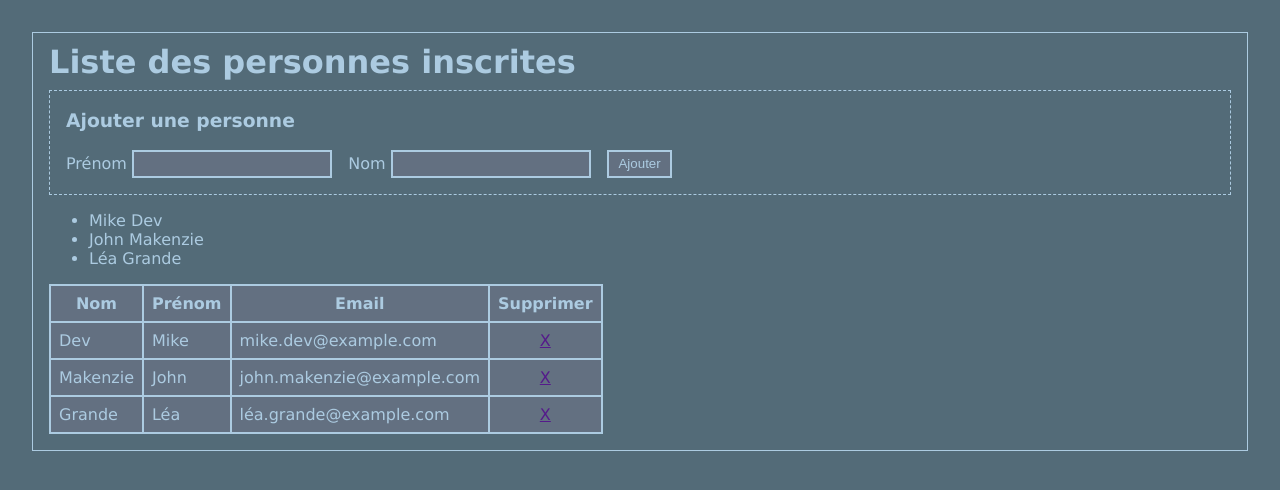
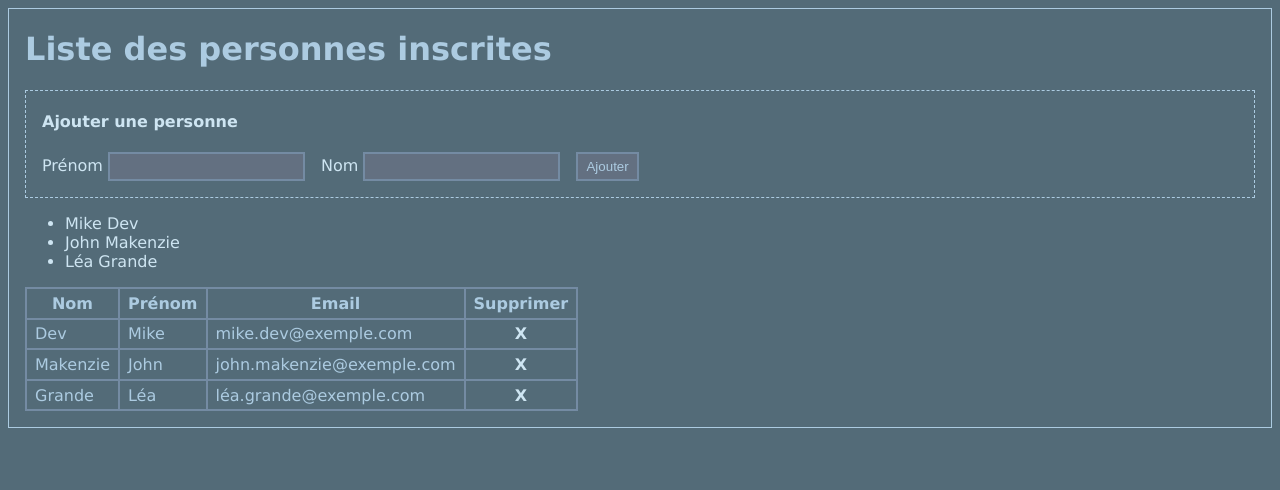
Before and after one commit to flex-57/CDA_2409_FG, a PHP site: page / in a window 1280 px wide. Shown: the top 490 px of the page. Run offline with PHP 8.4, Linux system fonts and the light colour scheme.

Commit message:
modif (v2)

```diff
--- a/Javascript/tableaux/assets/script.js
+++ b/Javascript/tableaux/assets/script.js
@@ -1,89 +1,52 @@
 const people = ['Mike Dev', 'John Makenzie', 'Léa Grande']
 
-const addPerson = document.querySelector('.add-person')
+const main = document.querySelector('main')
+const form = document.querySelector('form')
 const inputFirstname = document.querySelector('#input-firstname')
 const inputLastname = document.querySelector('#input-lastname')
-const btnAddPerson = document.querySelector('.btn-add-person')
-const addPersonneText = document.createElement('p')
-
-const listPersonBloc = document.querySelector('.list-person-bloc')
-const tablePersonBloc = document.querySelector('.table-person-bloc')
-
-btnAddPerson.addEventListener('click', () => {
-    addPersonneText.innerText = ''
-
-    if(/[a-zA-Z -]{2,}/.test(inputFirstname.value) && /[a-zA-Z -]{2,}/.test(inputLastname.value)) {
-
-        const firstname = `${String(inputFirstname.value).charAt(0).toUpperCase()}${String(inputFirstname.value).slice(1)}`
-        const lastname = `${String(inputLastname.value).charAt(0).toUpperCase()}${String(inputLastname.value).slice(1)}`
-
-        if(!people.includes(`${firstname} ${lastname}`)) {
-            addPersonneText.innerHTML = `${firstname} ${lastname} à été ajouté !`
-
-            people.push(`${firstname} ${lastname}`)
-            display()
-        }
-    }
-    else {
-        addPersonneText.innerHTML = '<span class="red">Veuillez remplir les champs correctement !</span>'
-    }
-    addPerson.append(addPersonneText)
-})
-
+const btnAdd = document.querySelector('#btn-add')
+const formMessage = document.querySelector('#form-message')
+const message = document.querySelector('#message')
+const ul = document.querySelector('ul')
+const table = document.querySelector('table')
+const tbody = document.querySelector('tbody')
 
 const display = () => {
 
-    listPersonBloc.innerHTML = ''
-    tablePersonBloc.innerHTML = ''
+    tbody.innerText = ''
+    ul.innerText = ''
 
     if(people.length > 0) {
 
-        const listPerson = document.createElement('ul')
-        listPersonBloc.append(listPerson)
+        table.style.display = ''
+        message.innerText = ''
 
-        const rowHead = document.createElement('tr')
-        const headLastname = document.createElement('th')
-        const headFirstname = document.createElement('th')
-        const headEmail = document.createElement('th')
-        const headDelete = document.createElement('th')
+        people.forEach((p, i) => {
+            const li = document.createElement('li')
+            li.innerText = p
+            ul.append(li)
 
-        headLastname.innerText = 'Nom'
-        headFirstname.innerText = 'Prénom'
-        headEmail.innerText = 'Email'
-        headDelete.innerText = 'Supprimer'
+            const tr = document.createElement('tr')
+            const tdLastname = document.createElement('td')
+            const tdFirstname = document.createElement('td')
+            const tdEmail = document.createElement('td')
+            const tdSupprimer = document.createElement('td')
 
-        tablePersonBloc.append(rowHead)
-        rowHead.append(headLastname)
-        rowHead.append(headFirstname)
-        rowHead.append(headEmail)
-        rowHead.append(headDelete)
+            const firstname = p.split(' ')[0]
+            const lastname = p.split(' ')[1]
 
-        people.forEach((e, index) => {
-            const personItem = document.createElement('li')
-            personItem.innerText = e
-            listPerson.append(personItem)
+            tdLastname.innerText = lastname
+            tdFirstname.innerText = firstname
+            tdEmail.innerText = `${firstname.toLowerCase()}.${lastname.toLowerCase()}@exemple.com`
+            tdSupprimer.innerHTML = `<a href="" id="${i}" class="delete">X</a>`
 
-            const rowPerson = document.createElement('tr')
-            const columnLastname = document.createElement('td')
-            const columnFirstname = document.createElement('td')
-            const columnEmail = document.createElement('td')
-            const columnDelete = document.createElement('td')
-
-            columnFirstname.innerText = e.split(' ')[0]
-            columnLastname.innerText = e.split(' ')[1]
-            columnEmail.innerText = `${e.split(' ')[0].toLowerCase()}.${e.split(' ')[1].toLowerCase()}@example.com`
-            columnDelete.innerHTML = `<a href="" id="${index}" class="delete">X</a>`
-
-            tablePersonBloc.append(rowPerson)
-            rowPerson.append(columnLastname)
-            rowPerson.append(columnFirstname)
-            rowPerson.append(columnEmail)
-            rowPerson.append(columnDelete)
+            tbody.append(tr)
+            tr.append(tdLastname, tdFirstname, tdEmail, tdSupprimer)
         })
 
         const deletable = document.querySelectorAll('.delete')
 
-        deletable.forEach((d) => {
+        deletable.forEach(d => {
             d.addEventListener('click', (e) => {
                 e.preventDefault()
                 people.splice(d.id, 1)
@@ -91,6 +54,54 @@ const display = () => {
             })
         })
     }
+
+    else {
+        table.style.display = 'none'
+        message.innerHTML = '<p>La liste est vide.</p>'
+    }
+}
+
+form.addEventListener('submit', e => {
+    e.preventDefault()
+    formMessage.innerText = ''
+
+    const reg = /[a-zA-Z-]{2,}/
+
+    if(reg.test(inputFirstname.value.trim()) && reg.test(inputLastname.value.trim())) {
+
+        const firstname = `${String(inputFirstname.value).charAt(0).toUpperCase()}${String(inputFirstname.value).slice(1)}`
+        const lastname = `${String(inputLastname.value).charAt(0).toUpperCase()}${String(inputLastname.value).slice(1)}`
+
+        if(!people.includes(`${firstname.trim()} ${lastname.trim()}`)) {
+            displayMessage(formMessage, `<p class="success">✔ ${firstname.trim()} ${lastname.trim()} à été ajouté !</p>`)
+            people.push(`${firstname.trim()} ${lastname.trim()}`)
+            inputFirstname.value = ''
+            inputLastname.value = ''
+            display()
+        }
+        else {
+            displayMessage(formMessage, '<p class="error">⚠ Le nom de la personne existe déjà !</p>')
+        }
+    }
+    else {
+        displayMessage(formMessage, '<p class="error">⚠ Le prénom et le nom doivent comporter 2 caractères minimum chacun sans espaces !</p>')
+    }
+})
+
+const displayMessage = (elem, m) => {
+    elem.innerHTML = m
+    let opacity = 1
+    elem.style.opacity = opacity
+    setTimeout(() => {
+        const interval = setInterval(() => {
+            if(opacity <= 0) {
+                clearInterval(interval)
+                elem.innerHTML = ''
+            }
+            elem.style.opacity = opacity
+            opacity -= .1
+        }, 50)
+    }, 3000)
 }
 
 display()
--- a/Javascript/tableaux/assets/style.css
+++ b/Javascript/tableaux/assets/style.css
@@ -1,68 +1,71 @@
 :root {
-    --blue: #ACCBE1;
-    --red: #e94747;
-    --bg: #536B78;
-    --bg-elem: #637081;
-}
-
-h1 {
-    margin: .6rem 0;
+    --color: #CEE5F2;
+    --color-h1_btn-add_table: #ACCBE1;
+    --background: #536B78;
+    --background-input_table: #637081;
+    --border-input_table: #748BA3;
+    --success : #00b64c;
+    --error : #af0202;
 }
 
 body {
-    margin: 2rem;
-    padding: 0 1rem 1rem;
-    background: var(--bg);
-    color: var(--blue);
     font-family: Verdana, Geneva, Tahoma, sans-serif;
-    border: 1px solid var(--blue);
+    background: var(--background);
+    color: var(--color);
 }
 
-.blue {
-    color: var(--blue);
+main {
+    border: 1px solid var(--color-h1_btn-add_table);
+    padding: 0 1rem 1rem;
 }
 
-.red {
-    color: var(--red);
+h1, table {
+    color: var(--color-h1_btn-add_table);
 }
 
-hr {
-    border: 1px solid black;
+section {
+    border: 1px dashed var(--color-h1_btn-add_table);
+    padding: 0 1rem;
+}
+
+form {
+    display: flex;
+    flex-wrap: wrap;
+    gap: 1rem;
+}
+
+input {
+    border: 2px solid var(--border-input_table);
+    background: var(--background-input_table);
+    padding: .3rem .5rem;
+    color: var(--color-h1_btn-add_table);
 }
 
 table, tr, th, td {
-    background: var(--bg-elem);
+    border: 2px solid var(--border-input_table);
     border-collapse: collapse;
-    border: 2px solid var(--blue);
 }
 
 th, td {
-    padding: .5rem;
+    padding: .3rem .5rem;
 }
 
 td:last-child {
     text-align: center;
 }
 
-p {
-    margin: 1rem 0 0;
+a {
+    color: var(--color);
+    text-decoration: none;
+    font-weight: bold;
 }
 
-.add-person {
-    border: 1px dashed var(--blue);
-    padding: 0 1rem 1rem;
+.success {
+    background: var(--success);
+    padding: .5rem 1rem;
 }
 
-form, form > div {
-    display: flex;
-    flex-wrap: wrap;
-    align-items: baseline;
-    gap: 1rem;
+.error {
+    background: var(--error);
+    padding: .5rem 1rem;
 }
-
-input {
-    padding: .3rem .6rem;
-    color: var(--blue);
-    background: var(--bg-elem);
-    border: 2px solid var(--blue);
-}
--- a/Javascript/tableaux/index.html
+++ b/Javascript/tableaux/index.html
@@ -4,17 +4,15 @@
     <meta charset="UTF-8">
     <meta name="viewport" content="width=device-width, initial-scale=1.0">
     <link rel="stylesheet" href="./assets/style.css">
-    <script src="./assets/script.js" async></script>
+    <script src="./assets/script.js" defer></script>
     <title>Manipuler un tableau</title>
 </head>
 <body>
-    <h1>Liste des personnes inscrites</h1>
-
-    <div class="add-person">
-        <h3>Ajouter une personne</h3>
-
-        <form>
-            <div>
+    <main>
+        <h1>Liste des personnes inscrites</h1>
+        <section>
+            <h4>Ajouter une personne</h4>
+            <form>
                 <div>
                     <label for="input-firstname">Prénom</label>
                     <input type="text" id="input-firstname">
@@ -23,15 +21,29 @@
                     <label for="input-lastname">Nom</label>
                     <input type="text" id="input-lastname">
                 </div>
+                <div>
+                    <input type="submit" id="btn-add" value="Ajouter">
+                </div>
+            </form>
+            <div>
+                <p id="form-message"></p>
             </div>
-            <div>
-                <input type="button" class="btn-add-person" value="Ajouter">
-            </div>
-        </form>
-    </div>
-
-    <div class="list-person-bloc"></div>
-
-    <table class="table-person-bloc"></table>
+        </section>
+        <div>
+            <p id="message"></p>
+            <ul></ul>
+        </div>
+        <table>
+            <thead>
+                <tr>
+                    <th>Nom</th>
+                    <th>Prénom</th>
+                    <th>Email</th>
+                    <th>Supprimer</th>
+                </tr>
+            </thead>
+            <tbody></tbody>
+        </table>
+    </main>
 </body>
 </html>
```
